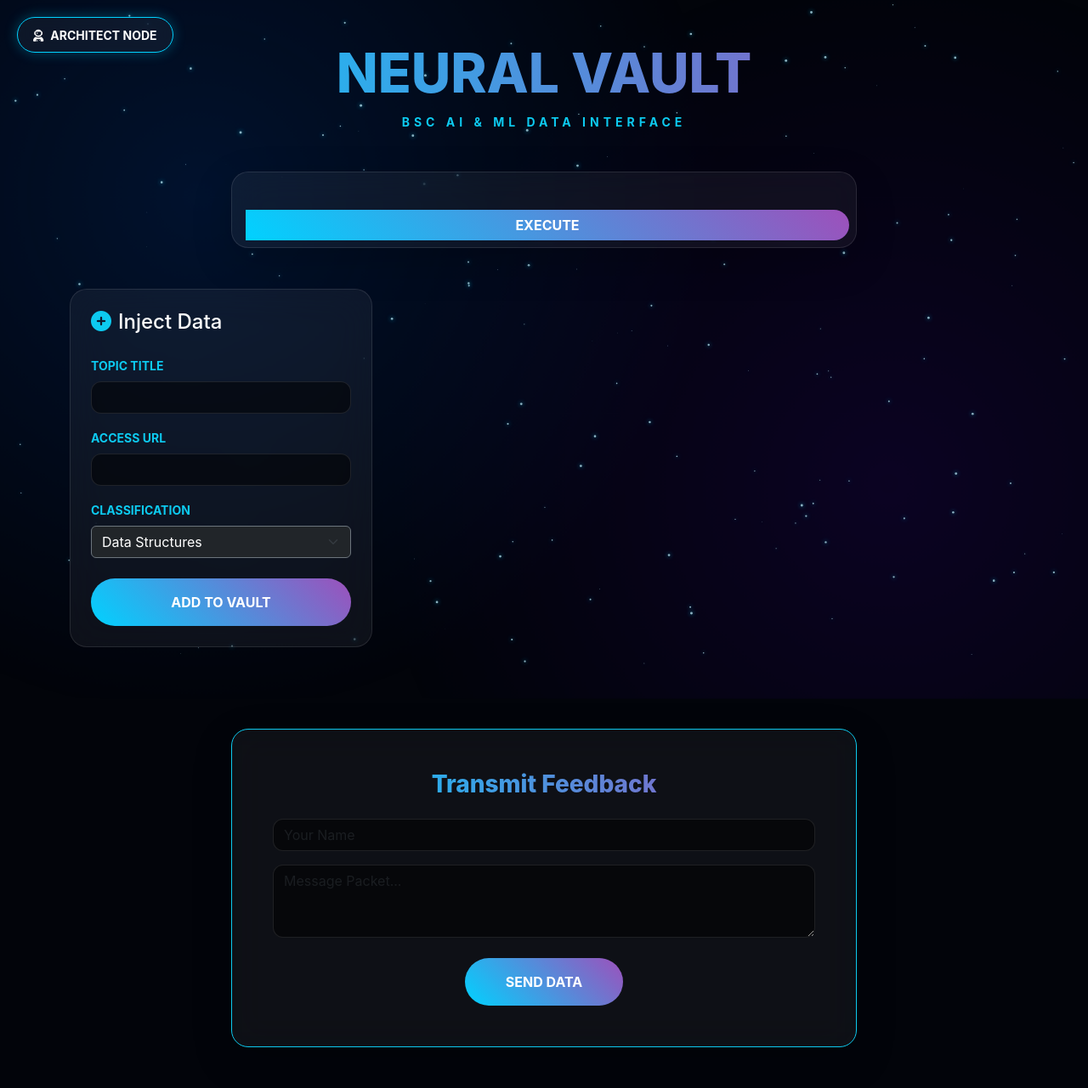
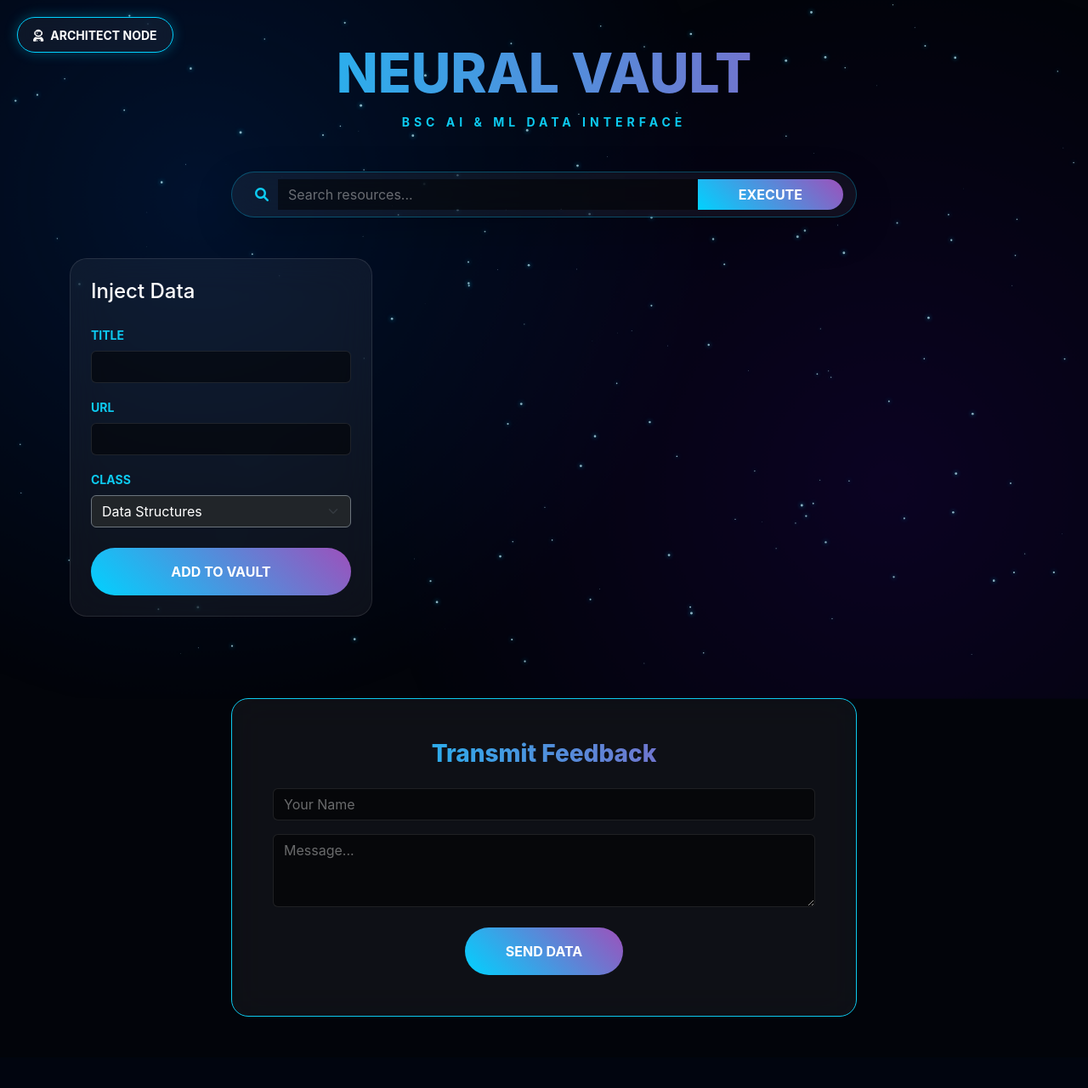
Before and after one commit to Ajil-Siby/KJC_Resource_Vault, a Flask app: page / in a window 1280 px wide. Shown: the whole page at 85% size. After the commit the page ends 1197 px from the top, so only its background shows below. Run offline with Flask 3, Linux system fonts and the light colour scheme; data that the repository does not hold is empty.

Commit message:
Final Polish: Fixed typing visibility and search alignment

```diff
--- a/app.py
+++ b/app.py
@@ -38,7 +38,7 @@ def add_resource():
     category = request.form.get('category')
     if title and url:
         collection.insert_one({"title": title, "url": url, "category": category})
-        flash(f"Data Successfully Injected: {title}", "success")
+        flash(f"Data Injected: {title}", "success")
     return redirect(url_for('index'))
 
 @app.route('/feedback', methods=['POST'])
@@ -47,13 +47,13 @@ def submit_feedback():
     message = request.form.get('message')
     if name and message:
         feedback_collection.insert_one({"name": name, "message": message})
-        flash("Feedback transmitted to Architect Node.", "success")
+        flash("Feedback received.", "success")
     return redirect(url_for('index'))
 
 @app.route('/delete/<id>')
 def delete_resource(id):
     collection.delete_one({"_id": ObjectId(id)})
-    flash("Resource purged from system.", "info")
+    flash("Resource purged.", "info")
     return redirect(url_for('index'))
 
 @app.route('/edit/<id>', methods=['GET', 'POST'])
@@ -67,7 +67,7 @@ def edit_resource(id):
                 "category": request.form.get('category')
             }}
         )
-        flash("Neural parameters re-tuned.", "success")
+        flash("Tuning complete.", "success")
         return redirect(url_for('index'))
     item = collection.find_one({"_id": ObjectId(id)})
     return render_template('edit.html', item=item)
--- a/templates/index.html
+++ b/templates/index.html
@@ -10,7 +10,7 @@
         :root { --bg-dark: #02040a; --glass: rgba(255, 255, 255, 0.05); --neon-blue: #00d2ff; --neon-purple: #9d50bb; }
         body { background: var(--bg-dark); color: #e0e0e0; font-family: 'Inter', sans-serif; margin: 0; overflow-x: hidden; }
 
-        /* Background Layers */
+        /* Background Nebula */
         .bg-animate {
             position: fixed; top: 0; left: 0; width: 100%; height: 100%; z-index: -3;
             background: radial-gradient(circle at 20% 30%, rgba(0, 102, 255, 0.15) 0%, transparent 50%),
@@ -20,35 +20,54 @@
         @keyframes nebulaMove { 0% { transform: scale(1); } 100% { transform: scale(1.1); } }
         #starCanvas { position: fixed; top: 0; left: 0; z-index: -2; pointer-events: none; }
 
-        /* Navigation Box */
+        /* RESTORED: Architect Node Launcher */
         .profile-launcher { position: fixed; top: 20px; left: 20px; z-index: 1000; text-decoration: none; }
         .profile-box {
             background: var(--glass); backdrop-filter: blur(10px);
             border: 1px solid var(--neon-blue); padding: 8px 18px; border-radius: 50px;
             box-shadow: 0 0 15px rgba(0, 210, 255, 0.3); transition: 0.3s;
         }
+        .profile-box:hover { transform: scale(1.1); box-shadow: 0 0 25px var(--neon-blue); }
 
-        /* FIXED ALIGNMENT & POP-UP CARDS */
+        /* Proper Search Bar Styling */
+        .search-container {
+            background: rgba(255, 255, 255, 0.05); backdrop-filter: blur(20px);
+            border: 1px solid rgba(0, 210, 255, 0.3); border-radius: 50px;
+            padding: 8px 15px; transition: 0.3s;
+        }
+        .search-container:focus-within { border-color: var(--neon-blue); box-shadow: 0 0 20px rgba(0, 210, 255, 0.4); }
+        .search-input { background: transparent !important; border: none !important; color: white !important; box-shadow: none !important; }
+
+        /* Card Pop-up Styling */
         .glass-card {
             background: var(--glass); backdrop-filter: blur(20px);
             border: 1px solid rgba(255, 255, 255, 0.1); border-radius: 20px;
-            height: 100%; /* Ensures all cards in a row are same height */
-            transition: all 0.4s cubic-bezier(0.175, 0.885, 0.32, 1.275);
-            display: flex;
-            flex-direction: column;
+            height: 100%; transition: all 0.4s cubic-bezier(0.175, 0.885, 0.32, 1.275);
+            display: flex; flex-direction: column;
         }
-        .glass-card:hover {
-            border: 1px solid var(--neon-blue);
-            box-shadow: 0 15px 35px rgba(0, 210, 255, 0.3);
-            transform: translateY(-10px);
-        }
+        .glass-card:hover { border: 1px solid var(--neon-blue); box-shadow: 0 15px 35px rgba(0, 210, 255, 0.3); transform: translateY(-10px); }
 
         .hero-title { background: linear-gradient(to right, var(--neon-blue), var(--neon-purple)); -webkit-background-clip: text; -webkit-text-fill-color: transparent; font-weight: 800; }
         .btn-neon { background: linear-gradient(45deg, var(--neon-blue), var(--neon-purple)); color: white; border: none; font-weight: 700; border-radius: 30px; }
-        .form-control { background: rgba(0, 0, 0, 0.5); border: 1px solid rgba(255, 255, 255, 0.1); color: white !important; border-radius: 12px; }
+        /* FIXED FEEDBACK FORM TYPING VISIBILITY */
+.form-control {
+    background: rgba(0, 0, 0, 0.5) !important;
+    border: 1px solid rgba(255, 255, 255, 0.1);
+    color: white !important;
+}
 
-        /* Sidebar Sticky Adjustment */
-        .sticky-sidebar { position: sticky; top: 100px; }
+/* Forces the background to stay dark even when you click it */
+.form-control:focus {
+    background: rgba(0, 0, 0, 0.7) !important;
+    color: white !important;
+    border-color: var(--neon-blue);
+    box-shadow: 0 0 10px rgba(0, 210, 255, 0.3);
+}
+
+/* Ensures placeholder text is visible but slightly faded */
+.form-control::placeholder {
+    color: rgba(255, 255, 255, 0.4);
+}
     </style>
 </head>
 <body>
@@ -63,40 +82,37 @@
 
     <div class="container py-5">
         <div class="text-center mb-5">
-            <h1 class="hero-title display-3 mb-2">NEURAL VAULT</h1>
+            <h1 class="hero-title display-3">NEURAL VAULT</h1>
             <p class="text-info text-uppercase fw-bold small" style="letter-spacing: 5px;">BSc AI & ML Data Interface</p>
-        </div>
-
-        <div class="row justify-content-center">
-            <div class="col-md-10">
-                {% with messages = get_flashed_messages(with_categories=true) %}
-                  {% if messages %}{% for category, message in messages %}
-                    <div class="alert glass-card border-0 text-white alert-dismissible fade show mb-4 py-3 px-4" role="alert">
-                        <i class="fas fa-bolt me-2 text-warning"></i> {{ message }}
-                        <button type="button" class="btn-close btn-close-white" data-bs-dismiss="alert"></button>
-                    </div>
-                  {% endfor %}{% endif %}
-                {% endwith %}
-            </div>
         </div>
 
         <div class="row justify-content-center mb-5">
             <div class="col-md-8">
-                <form action="/" method="GET" class="input-group glass-card p-2 shadow-lg">
-                    <input type="text" name="search" class="form-control border-0 bg-transparent ps-4" placeholder="Search the neural network...">
-                    <button class="btn btn-neon px-5 ms-2" type="submit">EXECUTE</button>
+                <form action="/" method="GET" class="search-container shadow-lg">
+                    <div class="input-group">
+                        <span class="input-group-text bg-transparent border-0 text-info"><i class="fas fa-search"></i></span>
+                        <input type="text" name="search" class="form-control search-input" placeholder="Search resources..." value="{{ request.args.get('search', '') }}">
+                        {% if request.args.get('search') %}<a href="/" class="btn btn-outline-danger border-0 me-2"><i class="fas fa-times"></i></a>{% endif %}
+                        <button class="btn btn-neon px-5" type="submit">EXECUTE</button>
+                    </div>
                 </form>
             </div>
         </div>
 
         <div class="row g-4">
             <div class="col-lg-4">
-                <div class="glass-card p-4 sticky-sidebar">
-                    <h4 class="text-white mb-4"><i class="fas fa-plus-circle me-2 text-info"></i>Inject Data</h4>
+                <div class="glass-card p-4">
+                    <h4 class="text-white mb-4">Inject Data</h4>
                     <form action="/add" method="POST">
-                        <div class="mb-3"><label class="small text-info fw-bold mb-2">TOPIC TITLE</label><input type="text" name="title" class="form-control" required></div>
-                        <div class="mb-3"><label class="small text-info fw-bold mb-2">ACCESS URL</label><input type="url" name="url" class="form-control" required></div>
-                        <div class="mb-4"><label class="small text-info fw-bold mb-2">CLASSIFICATION</label><select name="category" class="form-select bg-dark text-white border-secondary"><option value="Data Structures">Data Structures</option><option value="OS and Networks">OS & Networks</option><option value="Math and Stats">Math & Stats</option></select></div>
+                        <div class="mb-3"><label class="small text-info fw-bold mb-2">TITLE</label><input type="text" name="title" class="form-control" required></div>
+                        <div class="mb-3"><label class="small text-info fw-bold mb-2">URL</label><input type="url" name="url" class="form-control" required></div>
+                        <div class="mb-4"><label class="small text-info fw-bold mb-2">CLASS</label>
+                            <select name="category" class="form-select bg-dark text-white border-secondary">
+                                <option value="Data Structures">Data Structures</option>
+                                <option value="OS and Networks">OS & Networks</option>
+                                <option value="Math and Stats">Math & Stats</option>
+                            </select>
+                        </div>
                         <button type="submit" class="btn btn-neon w-100 py-3">ADD TO VAULT</button>
                     </form>
                 </div>
@@ -107,15 +123,15 @@
                     {% for item in items %}
                     <div class="col-md-6">
                         <div class="glass-card p-4 shadow">
-                            <div class="card-content flex-grow-1">
+                            <div class="flex-grow-1">
                                 <h5 class="fw-bold mb-2 text-white">{{ item.title }}</h5>
-                                <span class="badge rounded-pill mb-4 border border-info text-info" style="background: rgba(0, 210, 255, 0.1);">{{ item.category or 'General' }}</span>
+                                <span class="badge border border-info text-info mb-4" style="background: rgba(0, 210, 255, 0.1);">{{ item.category or 'General' }}</span>
                             </div>
-                            <div class="card-actions mt-auto border-top pt-3">
+                            <div class="mt-auto pt-3 border-top">
                                 <a href="{{ item.url }}" target="_blank" class="btn btn-outline-info w-100 rounded-pill mb-3 fw-bold">ACCESS SOURCE</a>
                                 <div class="d-flex justify-content-between px-1">
-                                    <a href="/edit/{{ item._id }}" class="text-white-50 small text-decoration-none"><i class="fas fa-cog me-1"></i> Modify</a>
-                                    <a href="/delete/{{ item._id }}" class="text-danger small text-decoration-none" onclick="return confirm('Purge?')"><i class="fas fa-trash me-1"></i> Delete</a>
+                                    <a href="/edit/{{ item._id }}" class="text-white-50 small text-decoration-none">Modify</a>
+                                    <a href="/delete/{{ item._id }}" class="text-danger small text-decoration-none" onclick="return confirm('Purge?')">Delete</a>
                                 </div>
                             </div>
                         </div>
@@ -126,12 +142,12 @@
         </div>
 
         <div class="row justify-content-center mt-5 pt-5">
-            <div class="col-md-8">
-                <div class="glass-card p-5 border border-info shadow-lg text-center">
+            <div class="col-md-8 text-center">
+                <div class="glass-card p-5 border border-info">
                     <h3 class="hero-title mb-4">Transmit Feedback</h3>
                     <form action="/feedback" method="POST" class="text-start">
                         <div class="mb-3"><input type="text" name="name" class="form-control" placeholder="Your Name" required></div>
-                        <div class="mb-4"><textarea name="message" class="form-control" rows="3" placeholder="Message Packet..." required></textarea></div>
+                        <div class="mb-4"><textarea name="message" class="form-control" rows="3" placeholder="Message..." required></textarea></div>
                         <div class="text-center"><button type="submit" class="btn btn-neon px-5 py-3">SEND DATA</button></div>
                     </form>
                 </div>
```
